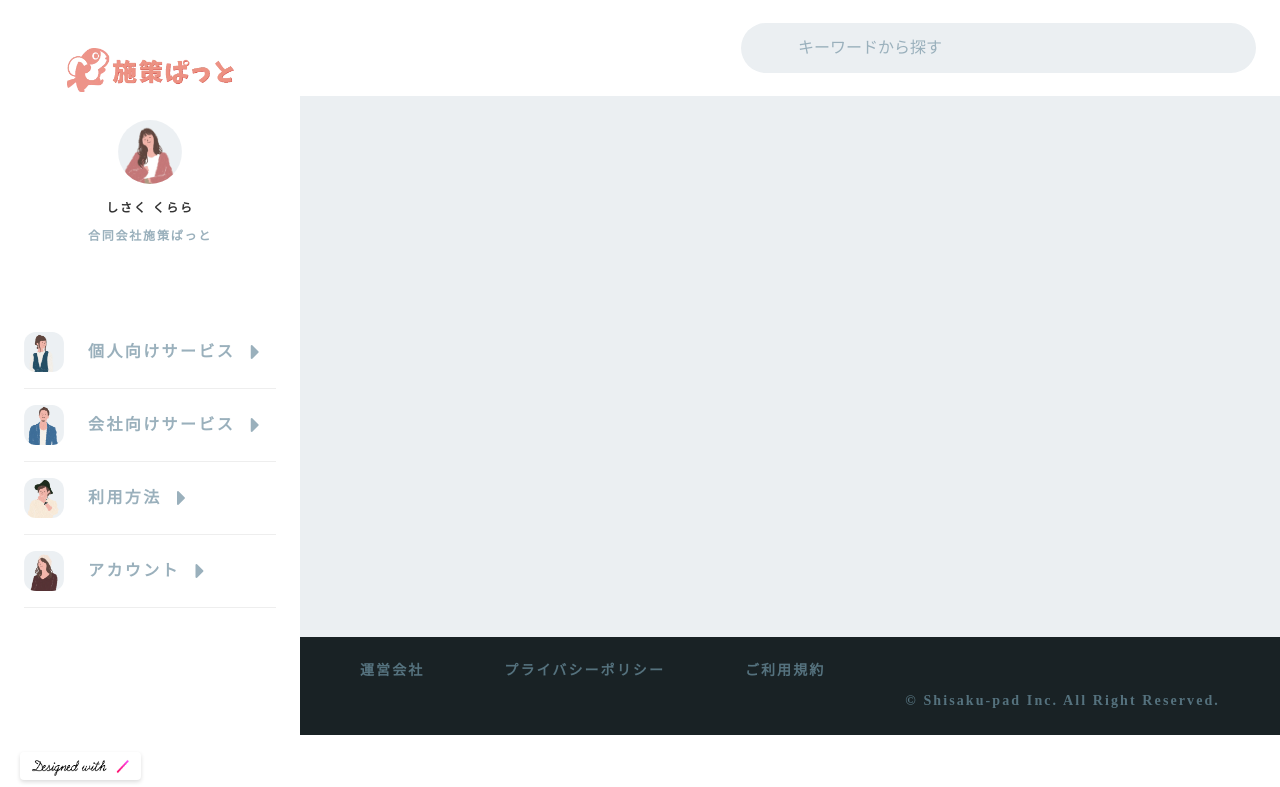
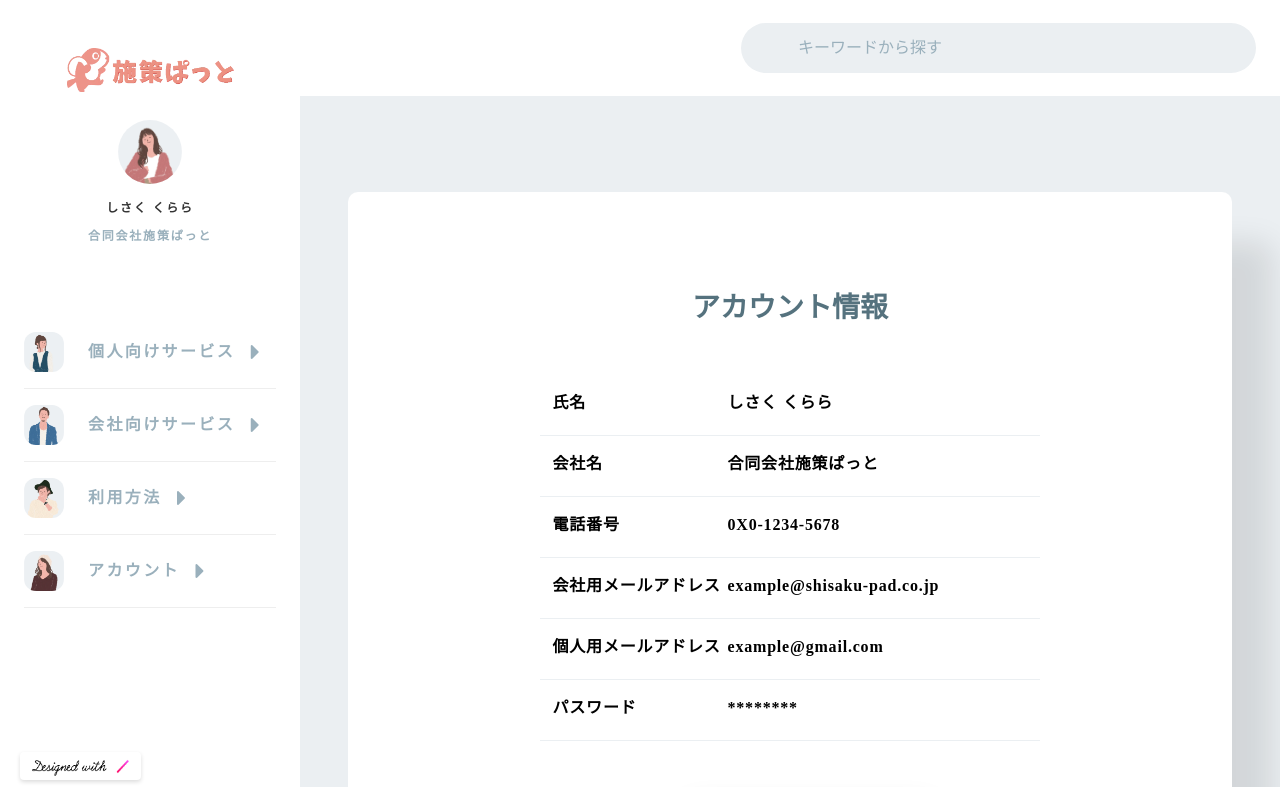
Before and after one commit to Goal000330/React-ProductSevice_site, a React (Create React App) app: page /account in a window 1280 px wide. Shown: the top 787 px of the page. Built offline with nearby package versions, Linux system fonts and the light colour scheme.

Commit message:
account page
finish account page mostly without responsive

```diff
--- a/src/components/ActionButton/ActionButtonStyles.tsx
+++ b/src/components/ActionButton/ActionButtonStyles.tsx
@@ -20,7 +20,7 @@ export const ActionButtonStyles = makeStyles((theme: Theme) =>
         marginLeft: "5px",
         fontSize: "13px",
         lineHeight: "16px",
-        color: "#000",
+        color: "#fff",
       },
       "&:hover": {
         boxShadow: "0px 0px 0px rgb(0 0 0 / 20%)",
--- a/src/layout/Layout.tsx
+++ b/src/layout/Layout.tsx
@@ -1,7 +1,8 @@
 /** @format */
 
 import { BrowserRouter as Router, Route, Routes } from "react-router-dom";
-import { Landing } from "pages/Landing";
+import { Landing } from "pages/Landing/Landing";
+import { Account } from "pages/Account/Account";
 import { LayoutStyles } from "./LayoutStyle";
 import Header from "./Header/Header";
 import Sidebar from "./Sidebar/Sidebar";
@@ -17,6 +18,7 @@ export default function Layout() {
         <Header />
         <Routes>
           <Route path='/' element={<Landing />} />
+          <Route path='/account' element={<Account />} />
         </Routes>
       </div>
       <Footer />
--- /dev/null
+++ b/src/pages/Account/Account.tsx
@@ -0,0 +1,44 @@
+/** @format */
+
+import ActionButton from "components/ActionButton/ActionButton";
+import { AccountStyles } from "./AccountStyle";
+
+export const Account = () => {
+  const classes = AccountStyles();
+  return (
+    <div className={classes.root}>
+      <div className={classes.container}>
+        <div className={classes.accountTitle}>アカウント情報</div>
+        <div className={classes.accountForm}>
+          <div className={classes.formTitle}>氏名</div>
+          <div className={classes.formValue}>しさく くらら</div>
+        </div>
+        <div className={classes.accountForm}>
+          <div className={classes.formTitle}>会社名</div>
+          <div className={classes.formValue}>合同会社施策ぱっと</div>
+        </div>
+        <div className={classes.accountForm}>
+          <div className={classes.formTitle}>電話番号</div>
+          <div className={classes.formValue}>0X0-1234-5678</div>
+        </div>
+        <div className={classes.accountForm}>
+          <div className={classes.formTitle}>会社用メールアドレス</div>
+          <div className={classes.formValue}>example@shisaku-pad.co.jp</div>
+        </div>
+        <div className={classes.accountForm}>
+          <div className={classes.formTitle}>個人用メールアドレス</div>
+          <div className={classes.formValue}>example@gmail.com</div>
+        </div>
+        <div className={classes.accountForm}>
+          <div className={classes.formTitle}>パスワード</div>
+          <div className={classes.formValue}>********</div>
+        </div>
+        <ActionButton
+          type='dark'
+          content='アカウント情報 編集'
+          className={classes.formBtn}
+        />
+      </div>
+    </div>
+  );
+};
--- /dev/null
+++ b/src/pages/Account/AccountStyle.tsx
@@ -0,0 +1,74 @@
+/** @format */
+
+import { createStyles, makeStyles, Theme } from "@material-ui/core/styles";
+
+export const AccountStyles = makeStyles((theme: Theme) =>
+  createStyles({
+    root: {
+      backgroundColor: "#ebeff2",
+      padding: "96px 48px 144px 48px",
+      boxSizing: "border-box",
+    },
+    container: {
+      background: "#fff",
+      borderRadius: "10px",
+      boxShadow: "40px 50px 30px rgb(0 0 0 / 10%)",
+      marginBottom: "96px",
+      padding: "96px 192px 96px 192px",
+      textAlign: "center",
+      display: "flex",
+      flexDirection: "column",
+      justifyContent: "center",
+      alignItems: "center",
+    },
+    accountTitle: {
+      color: "#55727e",
+      fontFamily: "ヒラギノ角ゴ W6 JIS2004",
+      fontSize: "28px",
+      fontWeight: 600,
+      height: "auto",
+      lineHeight: 1.4,
+      margin: "0px 0px 48px 0px",
+      textAlign: "left",
+      transitionDelay: "300ms",
+      transitionDuration: "1000ms",
+    },
+    accountForm: {
+      display: "flex",
+      justifyContent: "center",
+      alignItems: "center",
+      width: "100%",
+      height: "60px",
+      borderBottom: "1px solid #ebeff2",
+    },
+    formTitle: {
+      color: "#000",
+      fontFamily: "ヒラギノ角ゴ W6 JIS2004",
+      fontSize: "16px",
+      fontWeight: 700,
+      height: "51%",
+      lineHeight: 1.6,
+      letterSpacing: "0.05em",
+      textAlign: "left",
+      width: "35%",
+      transitionDelay: "400ms",
+      transitionDuration: "1000ms",
+    },
+    formValue: {
+      color: "#000",
+      fontFamily: "ヒラギノ角ゴ W6 JIS2004",
+      fontSize: "16px",
+      fontWeight: 700,
+      height: "51%",
+      lineHeight: 1.6,
+      letterSpacing: "0.05em",
+      textAlign: "left",
+      width: "60%",
+      transitionDelay: "400ms",
+      transitionDuration: "1000ms",
+    },
+    formBtn: {
+      marginTop: "48px",
+    },
+  })
+);
```
Also changed, not shown: src/pages/Landing/Landing.tsx (renamed from src/pages/Landing.tsx), src/pages/Landing/LandingStyle.tsx (renamed from src/pages/LandingStyle.tsx).
